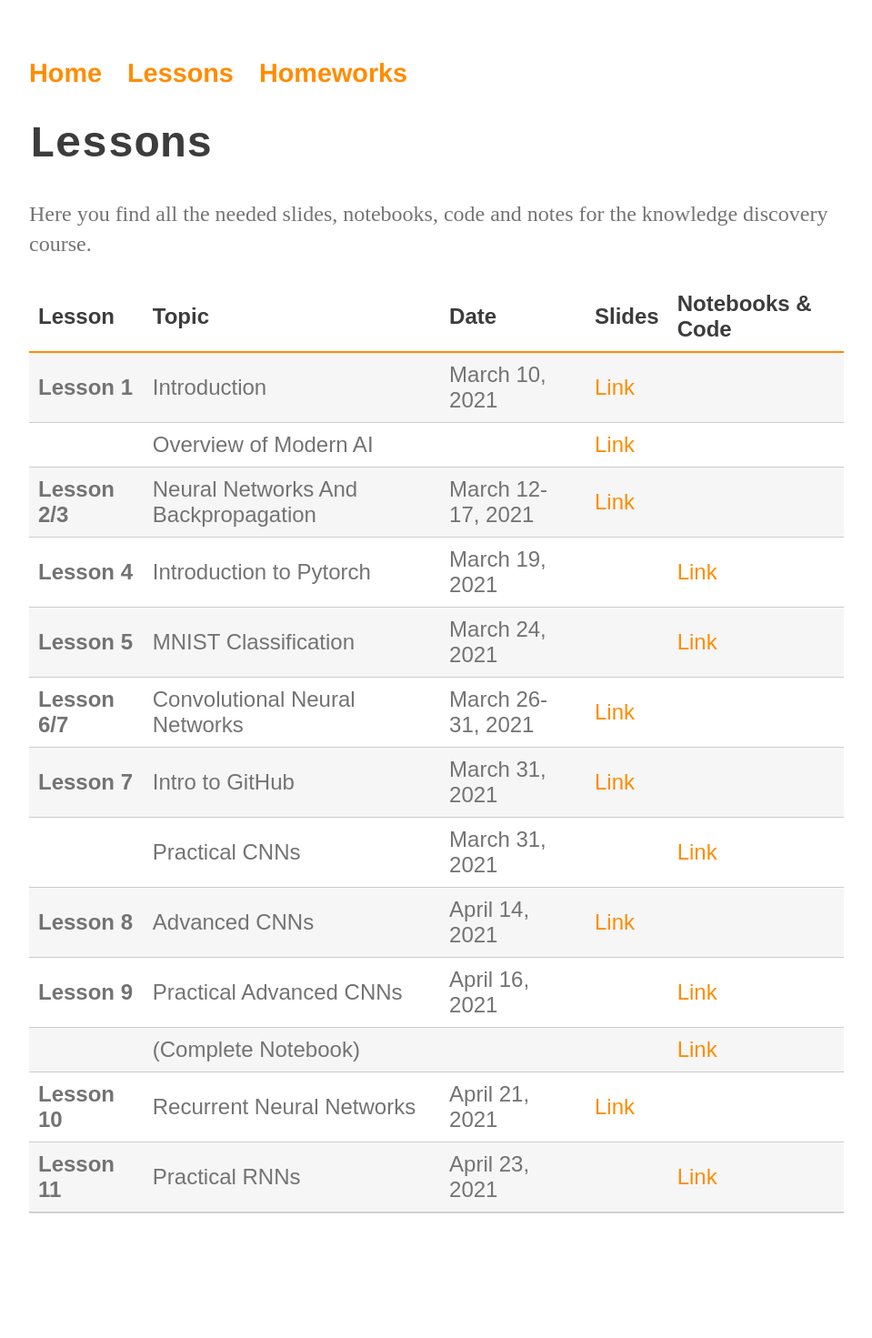
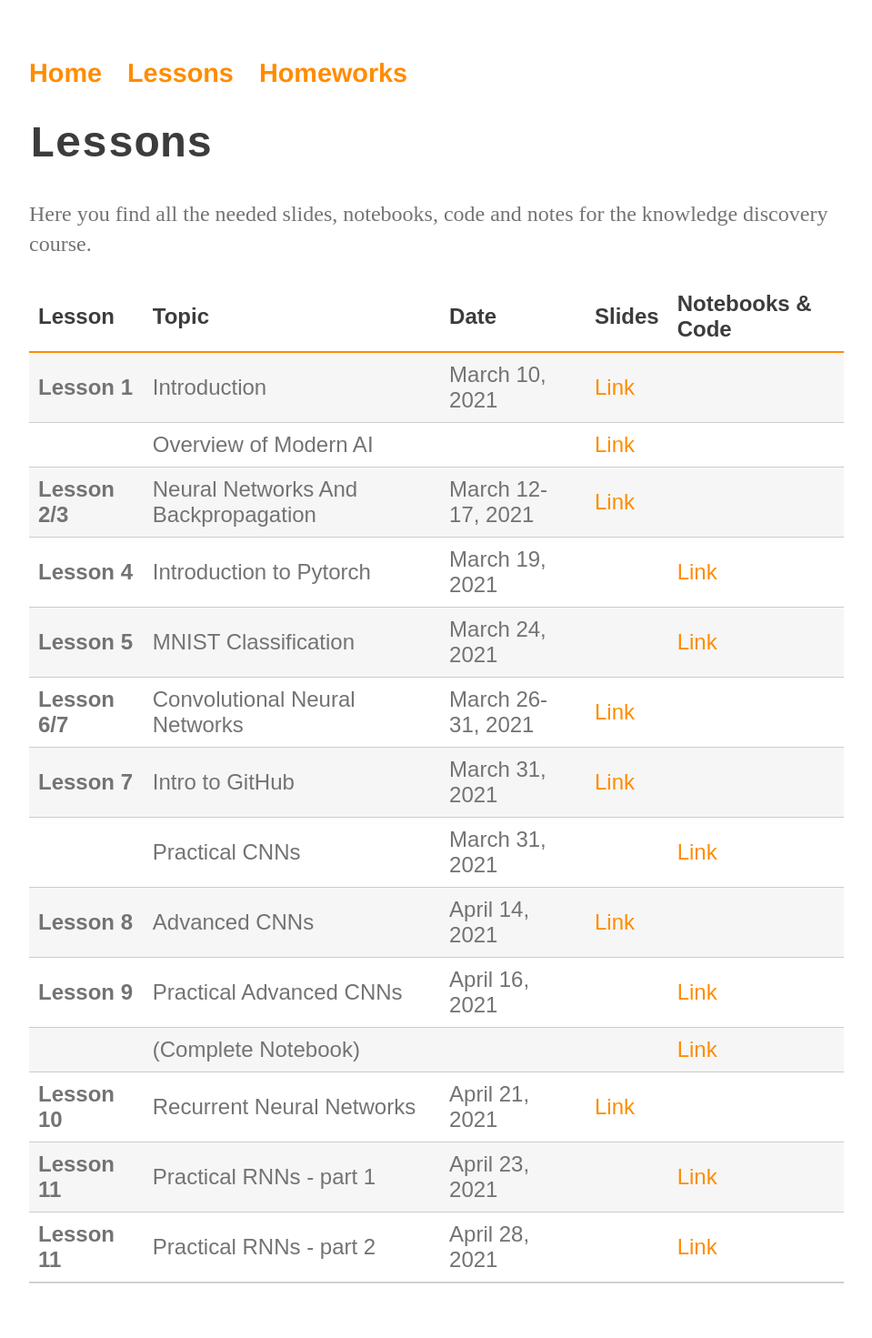
Before and after one commit to perceivelab/knowledge-discovery-course, a Jekyll site: the page built from lezioni.md, in a window 1280 px wide. Shown: the whole page at 91% size, without its empty margins (160-1119 px from the left). Built offline with Jekyll 4.4.1, drawn with Linux system fonts in a browser that asks for light colours; our own code applies the rules of GitHub Pages for plain Markdown files; before the commit the page ends 1394 px from its top, so only the background shows below that.

Commit message:
Update lezioni.md

```diff
--- a/lezioni.md
+++ b/lezioni.md
@@ -16,7 +16,8 @@ Here you find all the needed slides, notebooks, code and notes for the knowledge
 | **Lesson 9** | Practical Advanced CNNs | April 16, 2021 | | [Link](https://colab.research.google.com/drive/1JsOgLbvp3XqXl5o56aVXZj04VqKt1K0j) |
 |  | (Complete Notebook) |  |  | [Link](https://drive.google.com/file/d/1bjMPEqdHgDmOwbuThQYy4Roxpi8nNkZo/view?usp=sharing) |
 | **Lesson 10** | Recurrent Neural Networks | April 21, 2021 |  [Link](https://drive.google.com/file/d/1Z7NznXxciMgW-BbmqTmHci6tWSbAbtKY/view?usp=sharing) | |
-| **Lesson 11** | Practical RNNs | April 23, 2021 |  | [Link](https://colab.research.google.com/drive/1T7EOoD-xNV74nLEEbv5MYo1ABc75It8n?usp=sharing)  |
+| **Lesson 11** | Practical RNNs - part 1 | April 23, 2021 |  | [Link](https://colab.research.google.com/drive/1T7EOoD-xNV74nLEEbv5MYo1ABc75It8n?usp=sharing)  |
+| **Lesson 11** | Practical RNNs - part 2| April 28, 2021 |  | [Link](https://colab.research.google.com/drive/1bdrMmaGWtAJjEvy7pmTXmz_Hc5pab6MY?usp=sharing)  |
 
 
 [404]: /knowledge-discovery-course/fallback
```
